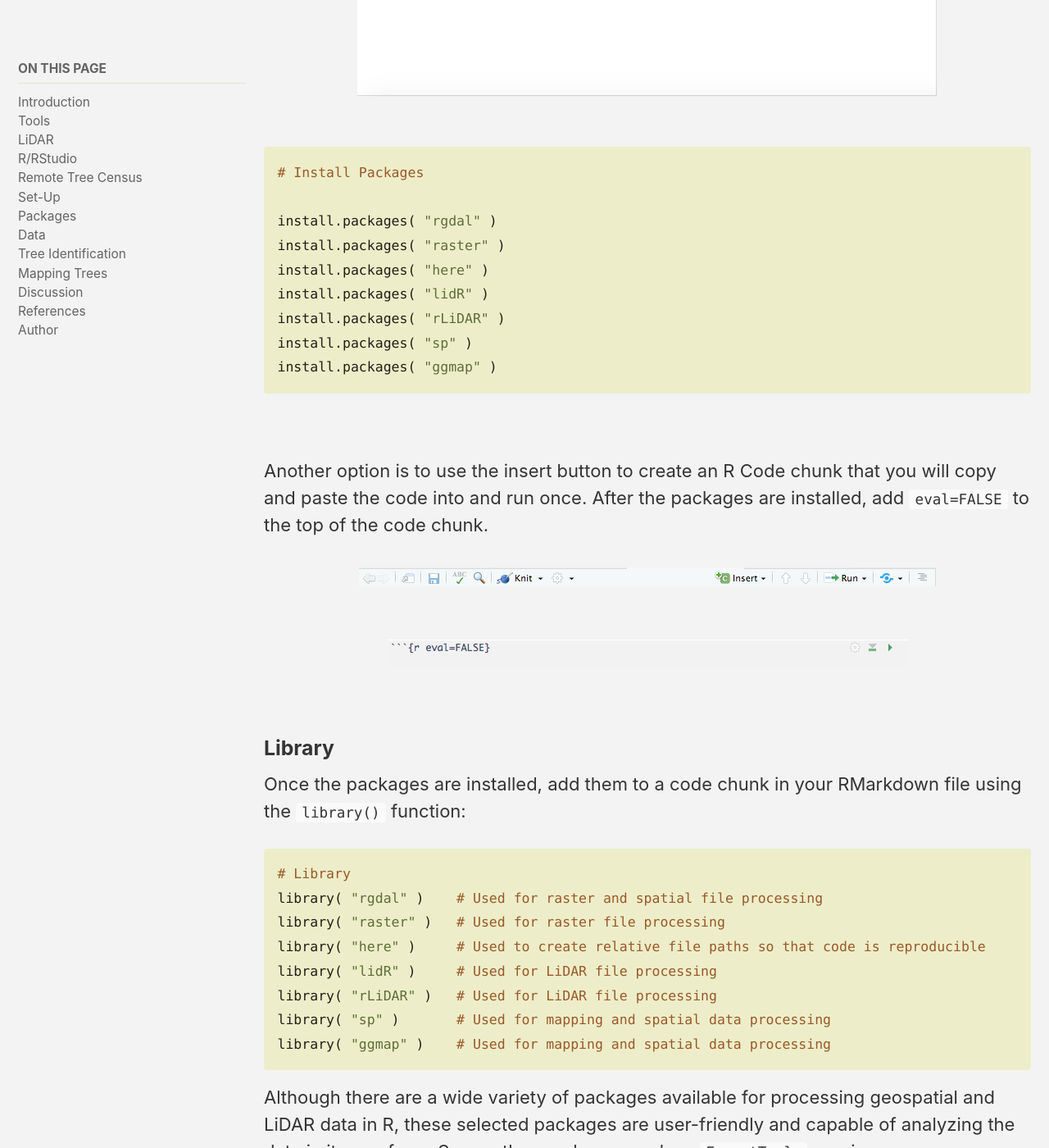
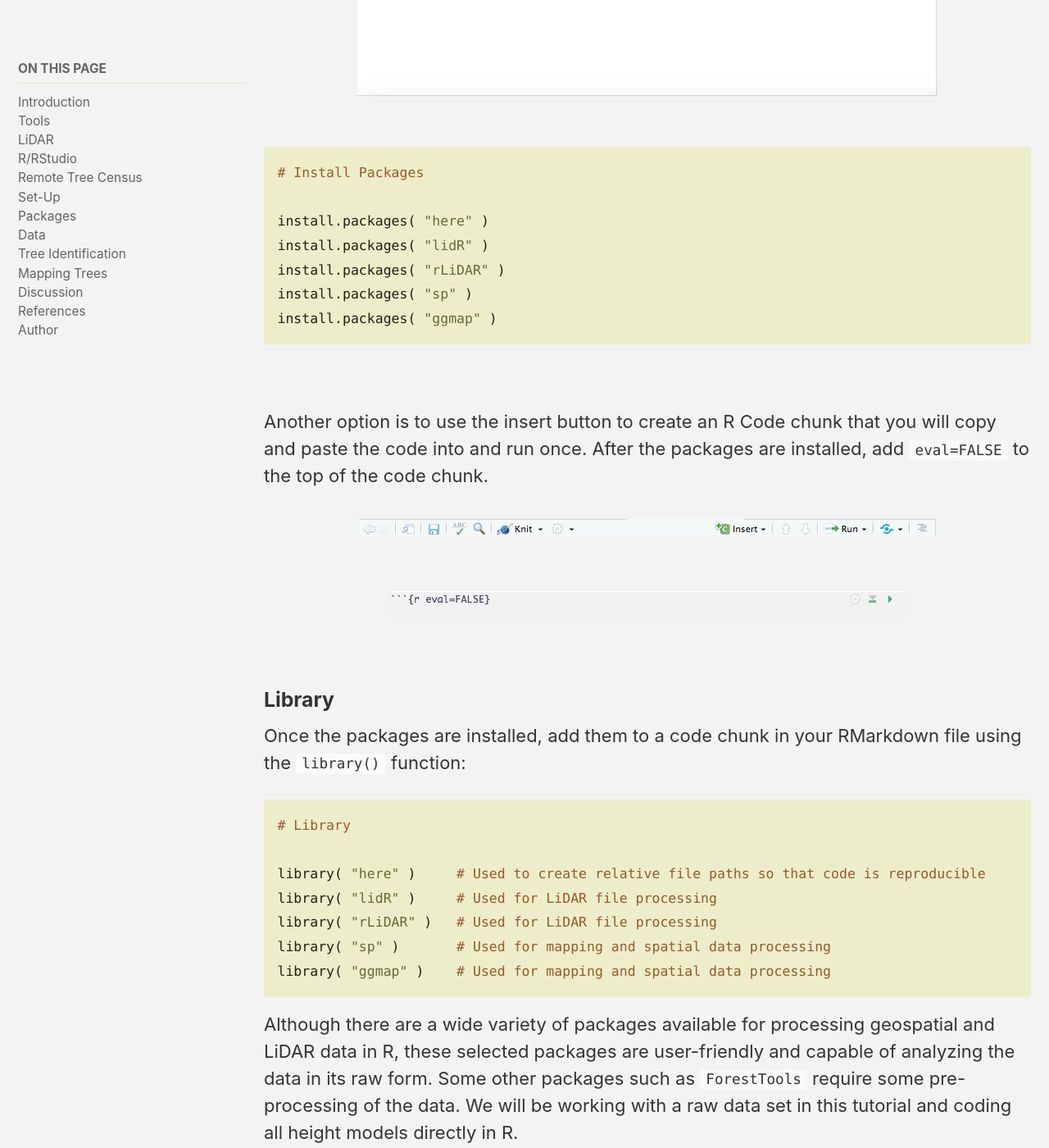
Before and after one commit to castower/cpp-593-treeproject-site, a Jekyll site: the page built from index.md, in a window 1280 px wide and 1400 px high, scrolled down 8299 px. Shown: the whole window at 82% size. Built offline with Jekyll 4.4.1, drawn with Linux system fonts in a browser that asks for light colours; cached includes are drawn as plain includes; nearby versions of some CDN libraries.

Commit message:
Update index.md

````diff
--- a/index.md
+++ b/index.md
@@ -179,8 +179,6 @@ sidebar:
 ``` r
 # Install Packages
 
-install.packages( "rgdal" )
-install.packages( "raster" )
 install.packages( "here" )
 install.packages( "lidR" )
 install.packages( "rLiDAR" )
@@ -210,8 +208,7 @@ install.packages( "ggmap" )
 
  ``` r
 # Library
-library( "rgdal" )    # Used for raster and spatial file processing
-library( "raster" )   # Used for raster file processing
+
 library( "here" )     # Used to create relative file paths so that code is reproducible
 library( "lidR" )     # Used for LiDAR file processing
 library( "rLiDAR" )   # Used for LiDAR file processing
````
